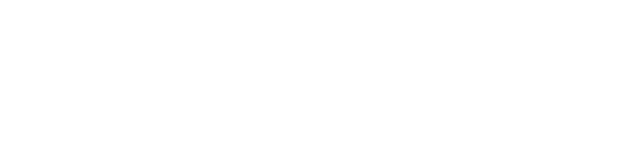
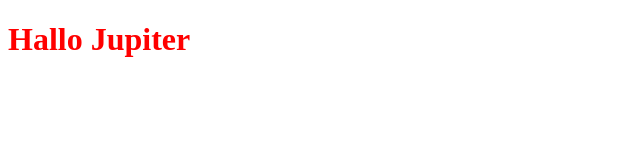
Before and after one commit to Bearleener/mywebsite2, a plain HTML site: page index.html in a window 1280 px wide. Shown: the whole page, without its empty margins (0-640 px from the left). Drawn offline with Linux system fonts and the light colour scheme.

Commit message:
letzte Änderungen

```diff
--- a/index.html
+++ b/index.html
@@ -5,8 +5,10 @@
     <meta name="viewport" content="width=device-width, initial-scale=1.0">
     <meta http-equiv="X-UA-Compatible" content="ie=edge">
     <title>Meine 2. Website - mit Git versioniert</title>
+	<link rel="stylesheet" href="style.css">
 </head>
 <body>
+	<h1>Hallo Jupiter</h1>
 
 </body>
 </html>
--- a/style.css
+++ b/style.css
@@ -4,5 +4,5 @@ body, html {
 }
 
 h1 {
-	color: blue;
+	color: red;
 	}
```
